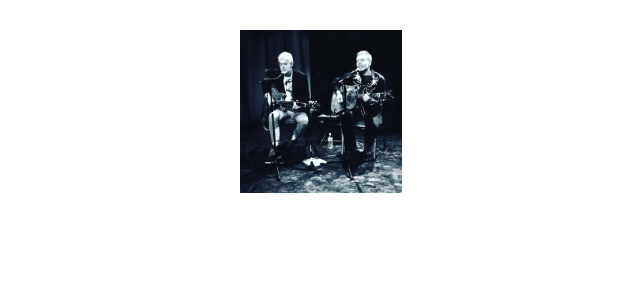
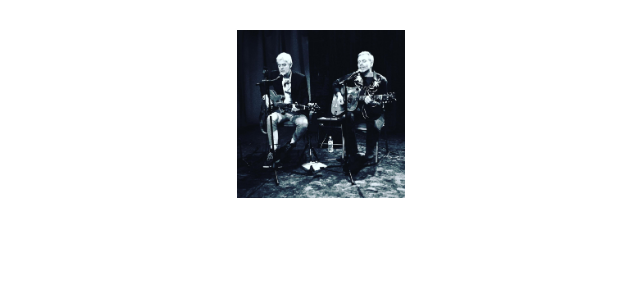
Before and after one commit to dawaltconley/rob, a Jekyll site: the page built from index.html, in a window 1280 px wide. Shown: the top 300 px of the page, without its empty margins (319-959 px from the left). Built offline with Jekyll 4.4.1, drawn with Linux system fonts in a browser that asks for light colours.

Commit message:
added new breakpoint for page wrapper, better support for larger screens

```diff
--- a/_sass/_layout.scss
+++ b/_sass/_layout.scss
@@ -119,7 +119,8 @@
  */
 
 .page-wrapper {
-    @include wrapper($bp-laptop $bp-mobile);
+    @include wrapper(map-values($bp));
+    min-width: 50%;
 }
 
 .unwrap {
@@ -231,7 +232,10 @@
 }
 
 .inline-col-1 {
-    @media screen and (min-width: $bp-laptop) {
+    @media screen and (min-width: map-get($bp, large)) {
+        @include inline-columns(5, 10px);
+    }
+    @media screen and (max-width: map-get($bp, large)) and (min-width: $bp-laptop) {
         @include inline-columns(4, 10px);
     }
 
--- a/css/main.scss
+++ b/css/main.scss
@@ -80,6 +80,8 @@ $trans-default: .3s;
 // Breakpoints
 
 $bp: (
+    //"x-large":  1800px,
+    "large":    1000px,
     "laptop":   800px,
     "mobile":   600px,
 );
```
